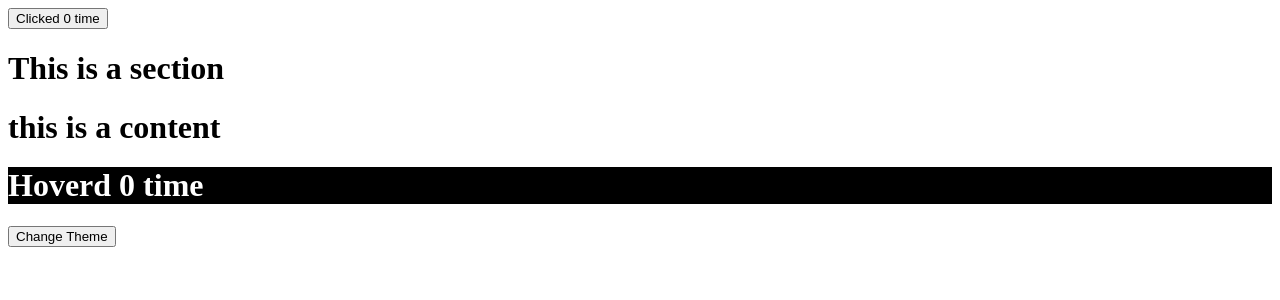
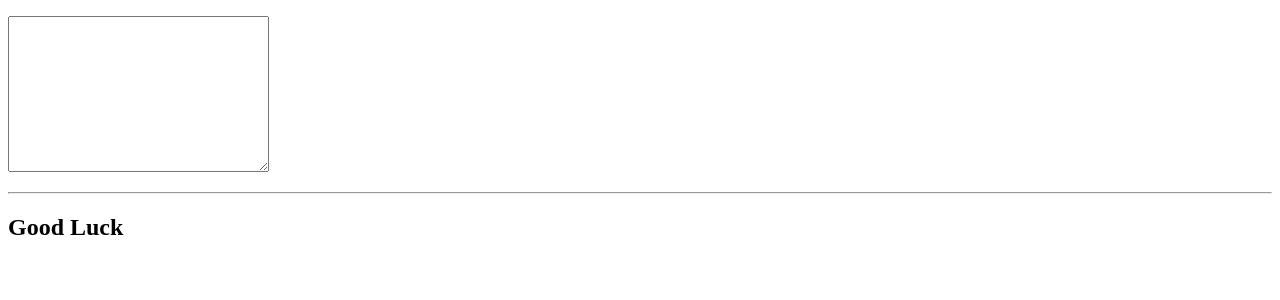
Before and after one commit to shakil10sk/React-App, a React (Create React App) app: page / in a window 1280 px wide. Shown: the top 300 px of the page. Built offline with nearby package versions, Linux system fonts and the light colour scheme.

Commit message:
Use state hooks

```diff
--- a/src/App.js
+++ b/src/App.js
@@ -1,41 +1,12 @@
 import React from 'react';
-import ThemeContext from '../src/context/ThemeContext';
-import Counter from './components/Counter';
-import ClickCounter from './components/higerOrder/ClickCounter';
-import Section from './components/Section';
+import Todo from './components/todo/Todo';
 export default class App extends React.Component{
 
-  state = {
-    theme: 'dark',
-    switchTheme : () => {
-      this.setState(({theme})=>{
+  render(){
 
-        if(theme == 'dark') {
-          return {
-            theme :'light'
-          }
-        }
-        return {
-          theme : 'dark'
-        }
-      })
-    }
-  }
-
-  render(){
-    // const {theme,switchTheme} = this.state;
     return (
       <div>
-        <Counter>
-          {
-          (count,increamentCount) => (
-            <ClickCounter count={count} increamentCount={increamentCount}/>
-            )}
-        </Counter>
-        <ThemeContext.Provider value={this.state}>
-          <Section />
-        </ThemeContext.Provider>
-
+        <Todo/>
       </div>
     );
   }
--- /dev/null
+++ b/src/components/todo/Todo.js
@@ -0,0 +1,28 @@
+import { useState } from "react";
+
+function Todo(){
+
+    const [todo,setTodo] = useState('');
+    const [warning,setWarning] = useState('');
+
+   const handleInput = (e)=>{
+        const inputValue = e.target.value;
+        const updatedWarning = inputValue.includes('.js') ? 'you need Javascript skill to complete this task. Do you have it? ': null;
+        setTodo(inputValue);
+        setWarning(updatedWarning);
+    }
+
+    return (
+        <div>
+            <p>{todo}</p>
+            <p>
+                <textarea name="todo" id="" value={todo} onChange={handleInput} cols="30" rows="10"></textarea>
+            </p>
+            <hr />
+            <h2>{warning || 'Good Luck'}</h2>
+        </div>
+    );
+
+}
+
+export default Todo;
```
Also changed, not shown: src/components/todo/TodoClass.js (added, +31 -0 lines).
